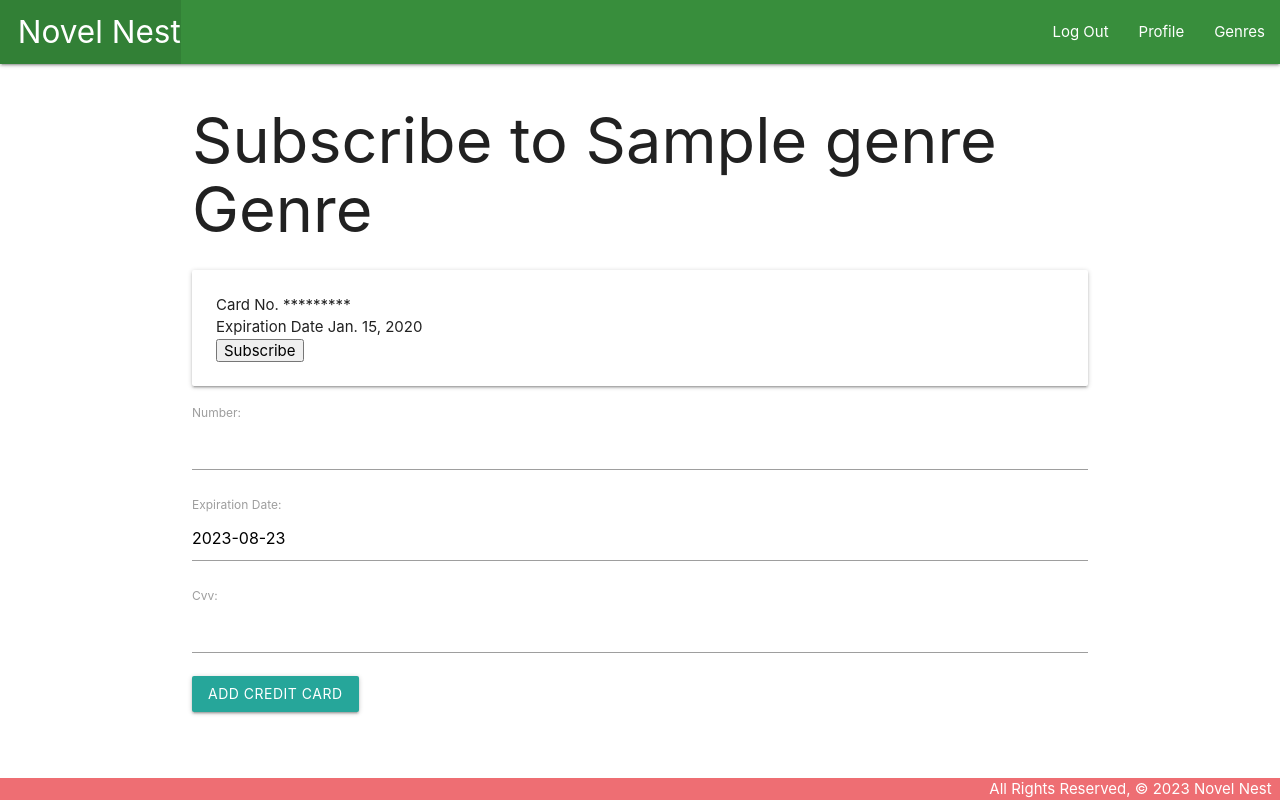
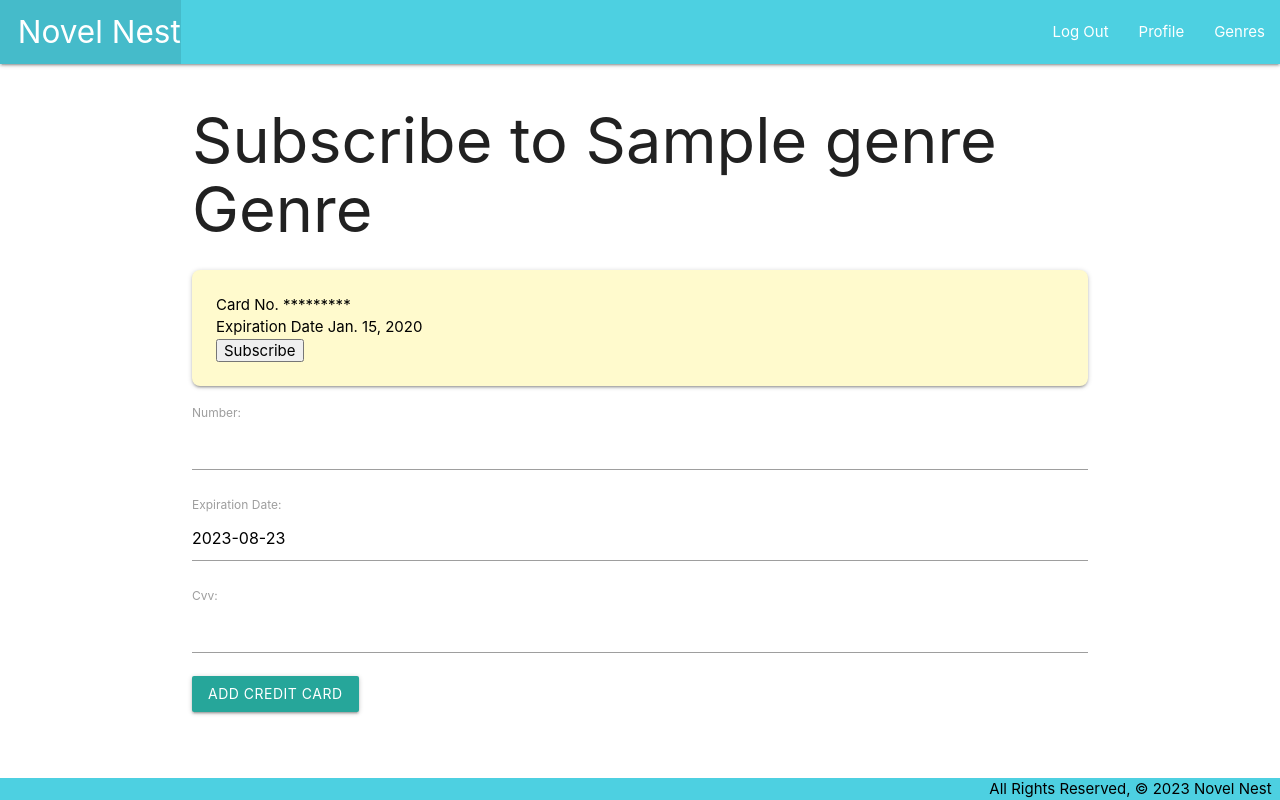
Before and after one commit to egwilborn/project-4-novel-nest, a Django app: page /genres/1/payment/ in a window 1280 px wide. Run offline with Django 4.2, Linux system fonts and the light colour scheme; a user stored in the database is signed in; tables that the repository leaves empty hold one stand-in row (values such as "Sample post").

Commit message:
CSS Changes

```diff
--- a/main_app/static/css/style.css
+++ b/main_app/static/css/style.css
@@ -12,3 +12,31 @@ body {
     padding-top: 0;
     text-align: right;
   }
+
+  .page-footer{
+    color: black;
+  }
+
+  .card {
+    box-shadow: 1vim slategrey;
+    border-radius: 1vmin;
+    background-color: lemonchiffon;
+    color: black;
+  }
+
+  .card:hover{
+    box-shadow: 1vmin 1vmin 1vmin 1vmin slategrey;
+    border-radius: 2vmin;
+  }
+
+  a{
+    color: blue;
+  }
+
+  .button{
+    background-color: ;
+  }
+
+  .button:hover{
+    background-color: rgb(127, 227, 249);
+  }
--- a/main_app/templates/base.html
+++ b/main_app/templates/base.html
@@ -20,7 +20,7 @@
   <body>
     <header class="navbar-fixed">
       <nav>
-        <div class="nav-wrapper green darken-2">
+        <div class="nav-wrapper  cyan lighten-2">
           <ul>
             <li>
               <a href="{% url 'login' %}" class="left brand-logo">&nbsp;&nbsp;Novel Nest</a>
@@ -41,7 +41,7 @@
       </nav>
     </header>
     <main class="container">{% block content %} {% endblock %}</main>
-    <footer class="page-footer">
+    <footer class="page-footer  cyan lighten-2">
       <div class="right">
         All Rights Reserved, &copy; 2023 Novel Nest &nbsp;
       </div>
--- a/main_app/templates/main_app/creditcard_form.html
+++ b/main_app/templates/main_app/creditcard_form.html
@@ -7,7 +7,7 @@
     <p>Card No. *********</p>
     <p>Expiration Date {{credit_card.expiry}}</p>
     <form action="{% url 'assoc_genre' genre.id credit_card.id %}">
-      <button type="submit">Subscribe</button>
+      <button class="button" type="submit">Subscribe</button>
     </form>
   </div>
 </div>
```
